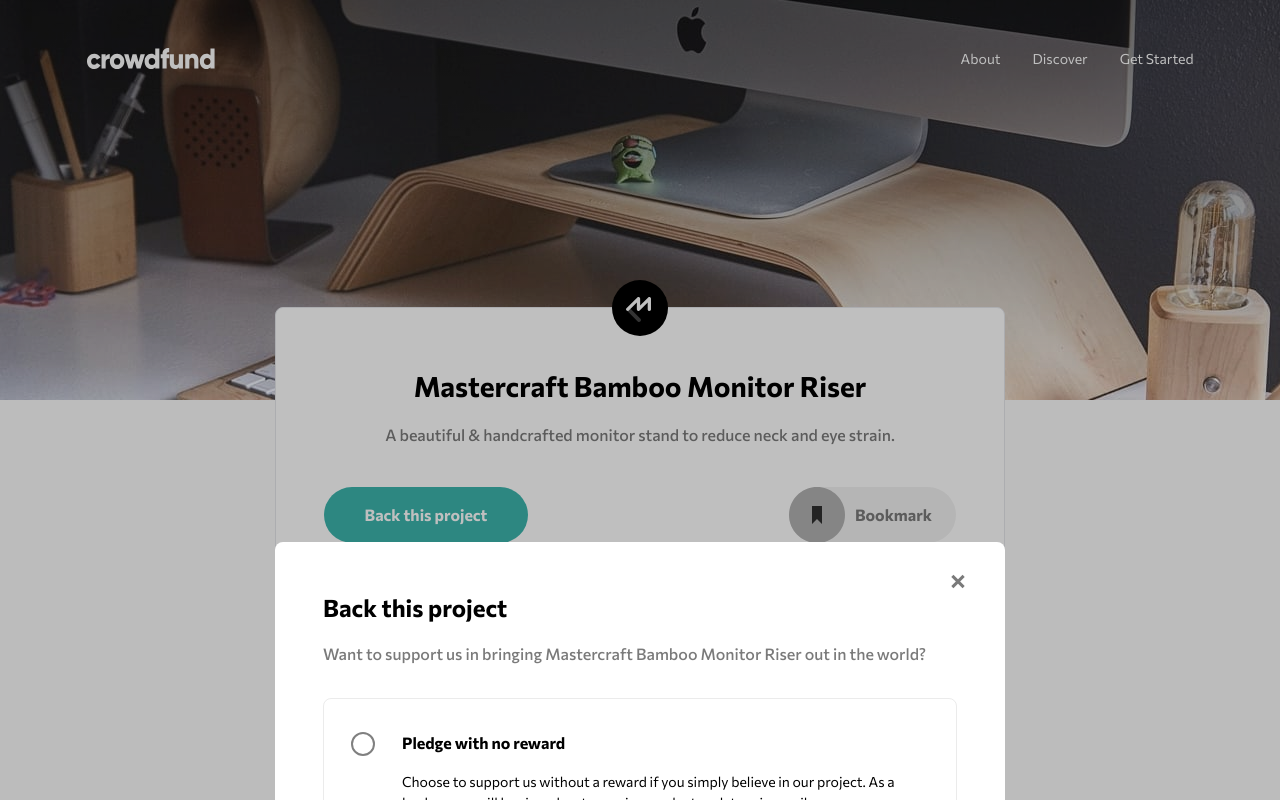
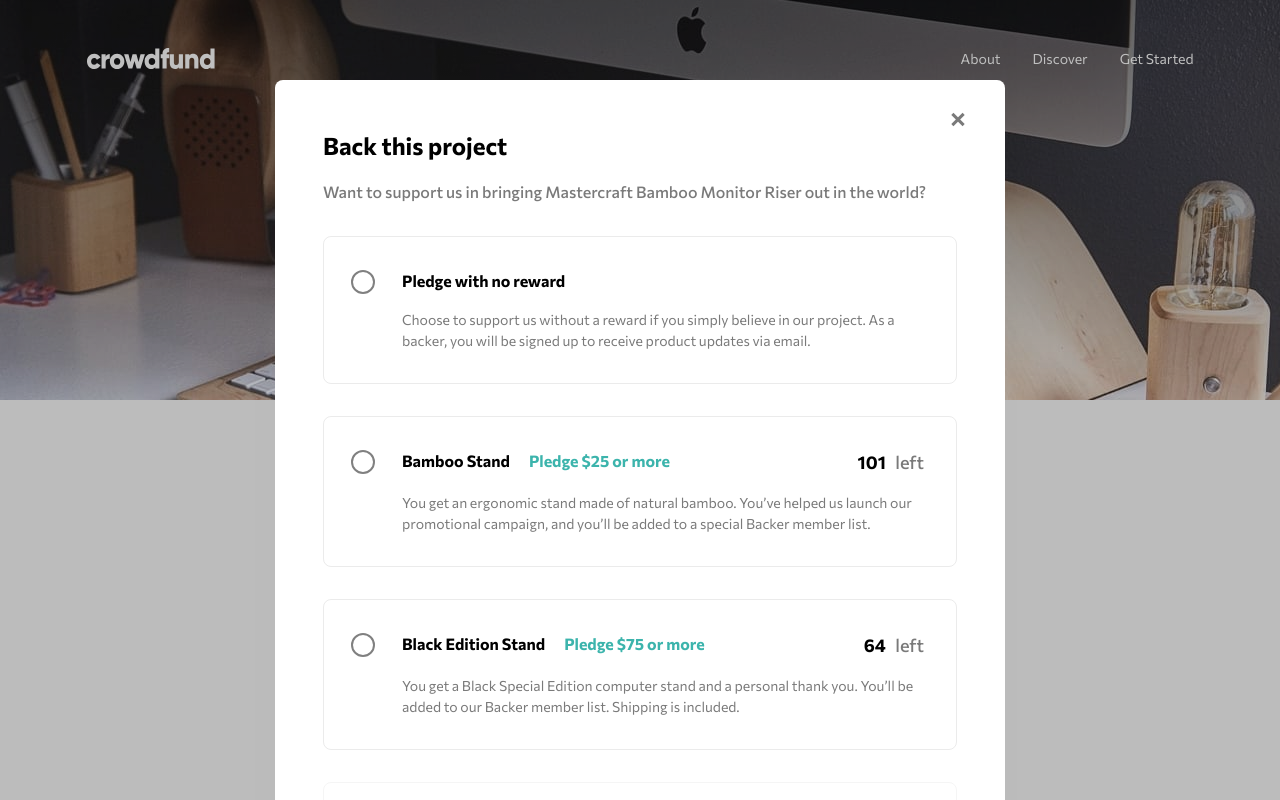
Before and after one commit to Chibuike-web/Crowfund-Product-Page, a React (Vite) app: page / in a window 1280 px wide. Both pictures are taken after a click on the button "Back this project". Shown: the top 800 px of the page. Built offline with nearby package versions, Linux system fonts and the light colour scheme.

Commit message:
finished the 'Back this project modal'

```diff
--- a/src/App.css
+++ b/src/App.css
@@ -26,3 +26,14 @@ input[type="number"]::-webkit-inner-spin-button {
 input[type="number"] {
 	-moz-appearance: textfield;
 }
+
+/* Hide scrollbar for Chrome, Safari and Opera */
+.hide-scrollbar::-webkit-scrollbar {
+	display: none;
+}
+
+/* Hide scrollbar for IE, Edge and Firefox */
+.hide-scrollbar {
+	-ms-overflow-style: none; /* IE and Edge */
+	scrollbar-width: none; /* Firefox */
+}
--- a/src/App.jsx
+++ b/src/App.jsx
@@ -1,8 +1,13 @@
 import "./App.css";
 import CrowdfundPage from "./components/CrowdfundPage";
+import ModalProvider from "./components/ModalContext";
 
 function App() {
-	return <CrowdfundPage />;
+	return (
+		<ModalProvider>
+			<CrowdfundPage />
+		</ModalProvider>
+	);
 }
 
 export default App;
--- a/src/components/BackProjectModal.jsx
+++ b/src/components/BackProjectModal.jsx
@@ -1,14 +1,17 @@
 import React from "react";
 import { Cancel } from "./Icons";
 import PledgeCards from "./PledgeCards";
+import { useContext } from "react";
+import { ModalContext } from "./ModalContext";
 
-export default function BackProjectModal({ modal, setModal }) {
+export default function BackProjectModal() {
+	const { setModal } = useContext(ModalContext);
 	const handleCancelButton = () => {
 		setModal(false);
 	};
 	return (
 		<div
-			className="absolute bg-black/25 inset-0 z-50 min-h-screen justify-items-center content-center px-6"
+			className="hide-scrollbar fixed inset-0 bg-black/25 z-50 justify-items-center py-20 content-center px-6 overflow-y-auto"
 			onClick={handleCancelButton}
 		>
 			<article
--- a/src/components/Button.jsx
+++ b/src/components/Button.jsx
@@ -1,7 +1,7 @@
 import { useState } from "react";
 import { BookmarkIcon } from "./Icons";
 
-export function Button({ text, className = "", handleButtonClick = "" }) {
+export function Button({ text, className = "", handleButtonClick }) {
 	return (
 		<button type="button" className={className} onClick={handleButtonClick}>
 			{text}
--- /dev/null
+++ b/src/components/ModalContext.jsx
@@ -0,0 +1,13 @@
+import { useState } from "react";
+import { createContext } from "react";
+export const ModalContext = createContext();
+
+export default function ModalProvider({ children }) {
+	const [modal, setModal] = useState(false);
+	const [successModal, setSuccessModal] = useState(false);
+	return (
+		<ModalContext.Provider value={{ modal, setModal, successModal, setSuccessModal }}>
+			{children}
+		</ModalContext.Provider>
+	);
+}
--- a/src/components/PledgeCards.jsx
+++ b/src/components/PledgeCards.jsx
@@ -1,6 +1,8 @@
 import React, { useState } from "react";
 import styles from "./CrowdfundPage.module.css";
 import { Button } from "./Button";
+import { useContext } from "react";
+import { ModalContext } from "./ModalContext";
 
 const pledgeRewards = [
 	{
@@ -99,7 +101,7 @@ const PledgeCard = ({
 								)}
 							</h2>
 						</header>
-						<p className="text-[14px]">{description}</p>
+						<p className="text-[14px] text-dark-gray">{description}</p>
 					</article>
 				</label>
 				{activeCard === id && <EnterPledge pledgeAmount={pledgeAmount} id={id} />}
@@ -135,7 +137,7 @@ const PledgeCard = ({
 							</h3>
 						</header>
 					</article>
-					<p className="text-[14px]">{description}</p>
+					<p className="text-[14px] text-dark-gray">{description}</p>
 					<h2 className="font-bold text-[18px]">
 						{id !== 1 && (
 							<>
@@ -151,23 +153,32 @@ const PledgeCard = ({
 };
 
 const EnterPledge = ({ id, pledgeAmount }) => {
+	const [inputValue, setInputValue] = useState(pledgeAmount);
+	const { successModal, setSuccessModal } = useContext(ModalContext);
+	const { modal, setModal } = useContext(ModalContext);
+	const handleButtonClick = () => {
+		setSuccessModal(true);
+		setModal(false);
+	};
 	return (
 		<div className="px-8 py-6 border-t-[1px] border-dark-gray/15 flex justify-between items-center max-md:flex-col max-md:gap-4">
 			<p className="text-dark-gray">Enter your pledge</p>
 			<div className="flex gap-5 max-md:w-full">
-				<div className="border-[1px] border-dark-gray/50 w-full max-w-[5rem] rounded-full flex items-center px-4 gap-2 max-md:max-w-full">
+				<div className="border-[1px] border-dark-gray/50 w-full max-w-[6rem] rounded-full flex items-center px-4 gap-2 max-md:max-w-full">
 					<span className="font-bold text-dark-gray/50">$</span>
 					<input
 						type="number"
 						name="pledgeInput"
 						id="pledgeInput"
-						value={id !== 1 && pledgeAmount}
+						value={id !== 1 && inputValue}
 						className="w-full font-bold text-[14px] leading-[0px]"
+						onChange={(e) => setInputValue(e.target.value)}
 					/>
 				</div>
 				<Button
 					text="Continue"
 					className="bg-moderate-cyan hover:bg-dark-cyan text-white px-5 py-3 rounded-full font-medium text-[14px] cursor-pointer w-max max-md:w-full"
+					handleButtonClick={handleButtonClick}
 				/>
 			</div>
 		</div>
--- a/src/components/ProductSection.jsx
+++ b/src/components/ProductSection.jsx
@@ -1,10 +1,14 @@
-import { useState } from "react";
 import { Button } from "./Button";
 import { BookmarkButton } from "./Button";
 import BackProjectModal from "./BackProjectModal";
+import { useContext } from "react";
+import { ModalContext } from "./ModalContext";
+import SuccessModal from "./SuccessModal";
 
 export default function ProductSection() {
-	const [modal, setModal] = useState(false);
+	const { modal, setModal } = useContext(ModalContext);
+	const { successModal } = useContext(ModalContext);
+
 	const handleButtonClick = () => {
 		setModal(true);
 	};
@@ -29,7 +33,8 @@ export default function ProductSection() {
 					<BookmarkButton text="Bookmark" />
 				</div>
 			</section>
-			{modal ? <BackProjectModal modal={modal} setModal={setModal} /> : ""}
+			{modal && <BackProjectModal />}
+			{successModal && <SuccessModal />}
 		</>
 	);
 }
--- /dev/null
+++ b/src/components/SuccessModal.jsx
@@ -0,0 +1,19 @@
+import React from "react";
+
+export default function SuccessModal() {
+	return (
+		<div className="fixed bg-black/25 inset-0 z-50 justify-items-center content-center px-6">
+			<article
+				className="bg-white w-full max-w-[730px] px-12 py-12 rounded-[8px] max-md:px-8 max-md:py-8"
+				onClick={(e) => {
+					e.stopPropagation();
+				}}
+			>
+				<h1 className="text-[24px] font-bold">Back this project</h1>
+				<p className="text-dark-gray font-medium mt-4 mb-8">
+					Want to support us in bringing Mastercraft Bamboo Monitor Riser out in the world?
+				</p>
+			</article>
+		</div>
+	);
+}
```
